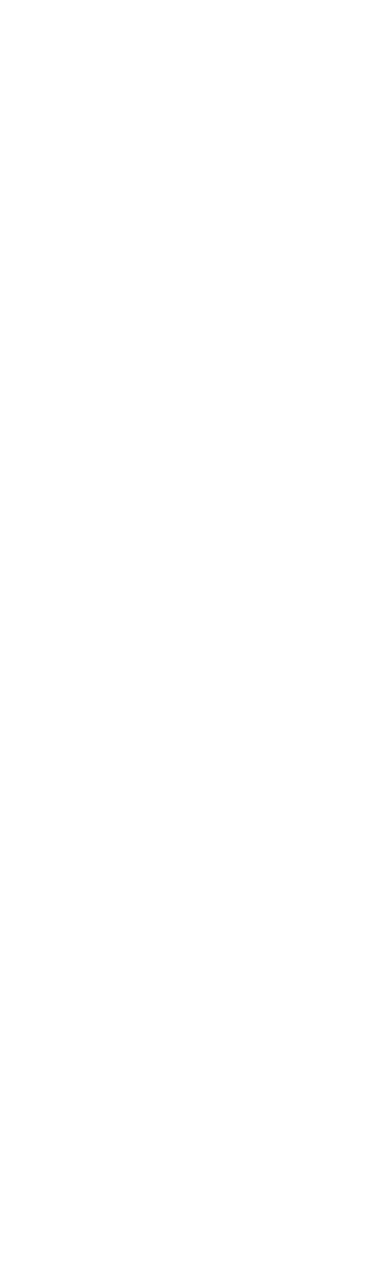
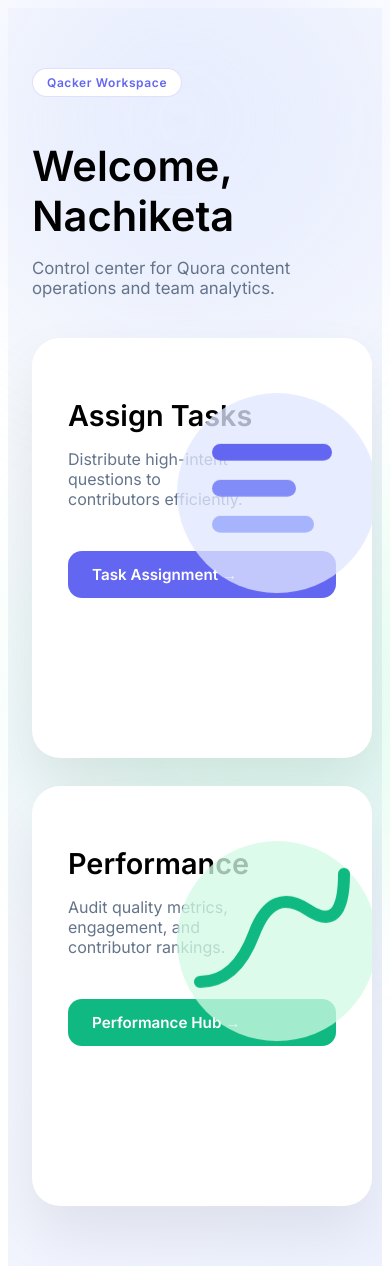
Before and after one commit to nkrlpu55/quora-tracker-dashboard, a React (Vite) app in the folder vite-project/: page /admin-dashboard in a window 390 px wide. Before the commit this address had no page. Before the commit the page ends 844 px from the top, so only its background shows below. Built offline with nearby package versions, Linux system fonts and the light colour scheme.

Commit message:
Admin dashboard UI is being updated and it got tested for responsiveness

```diff
--- a/vite-project/src/App.jsx
+++ b/vite-project/src/App.jsx
@@ -6,7 +6,7 @@
 import Leaderboard from "./pages/Leaderboard";
 import AdminPerformance from "./pages/AdminPerformance";
 import "./styles/theme.css";
-
+import AdminDashboard from "./pages/AdminDashboard";
 
 function App() {
   return (
@@ -17,6 +17,7 @@
       <Route path="/my-tasks" element={<MyTasks />} />
       <Route path="/leaderboard" element={<Leaderboard />} />
       <Route path="/admin-performance" element={<AdminPerformance />} />
+      <Route path="/admin-dashboard" element={<AdminDashboard />} />
     </Routes>
   );
 }
--- /dev/null
+++ b/vite-project/src/pages/AdminDashboard.jsx
@@ -0,0 +1,89 @@
+import { useEffect } from "react";
+import { useNavigate } from "react-router-dom";
+import "../styles/AdminDashboard.css";
+
+export default function AdminDashboard() {
+  const navigate = useNavigate();
+  const name = "Nachiketa";
+
+  useEffect(() => {
+    if (window.matchMedia("(min-width: 1024px)").matches) {
+      document.querySelectorAll(".admin-card").forEach(card => {
+        card.addEventListener("mousemove", (e) => {
+          const { left, top, width, height } = card.getBoundingClientRect();
+          const x = ((e.clientX - left) / width) * 100;
+          const y = ((e.clientY - top) / height) * 100;
+          card.style.background =
+            `radial-gradient(circle at ${x}% ${y}%, #ffffff 0%, #f9fafb 100%)`;
+        });
+
+        card.addEventListener("mouseleave", () => {
+          card.style.background = "white";
+        });
+      });
+    }
+  }, []);
+
+  return (
+    <div className="admin-body">
+      <div className="bg-decor">
+        <div className="shape shape-1"></div>
+        <div className="shape shape-2"></div>
+      </div>
+
+      <div className="admin-container">
+        <header className="admin-header">
+          <span className="badge">Qacker Workspace</span>
+          <h1>Welcome, {name}</h1>
+          <p className="subtext">
+            Control center for Quora content operations and team analytics.
+          </p>
+        </header>
+
+        <main className="dashboard-grid">
+          {/* Assign Tasks */}
+          <div className="admin-card card-assign">
+            <h2 className="card-title">Assign Tasks</h2>
+            <p className="card-desc">
+              Distribute high-intent questions to contributors efficiently.
+            </p>
+
+            <div className="card-visual">
+              <svg viewBox="0 0 200 200">
+                <circle cx="100" cy="100" r="80" fill="#e0e7ff" className="pulse"/>
+                <rect x="50" y="65" width="100" height="14" rx="7" fill="#6366f1" className="floating"/>
+                <rect x="50" y="95" width="70" height="14" rx="7" fill="#818cf8" className="floating"/>
+                <rect x="50" y="125" width="85" height="14" rx="7" fill="#a5b4fc" className="floating"/>
+              </svg>
+            </div>
+
+            <button className="btn btn-blue" onClick={() => navigate("/admin-tasks")}>
+              Task Assignment →
+            </button>
+          </div>
+
+          {/* Performance */}
+          <div className="admin-card card-perf">
+            <h2 className="card-title">Performance</h2>
+            <p className="card-desc">
+              Audit quality metrics, engagement, and contributor rankings.
+            </p>
+
+            <div className="card-visual">
+              <svg viewBox="0 0 200 200">
+                <circle cx="100" cy="100" r="80" fill="#d1fae5" className="pulse"/>
+                <path d="M40 140 Q 70 140 85 100 T 130 80 T 160 50"
+                  stroke="#10b981" strokeWidth="10" fill="none"
+                  strokeLinecap="round" className="floating"/>
+              </svg>
+            </div>
+
+            <button className="btn btn-mint" onClick={() => navigate("/admin-performance")}>
+              Performance Hub →
+            </button>
+          </div>
+        </main>
+      </div>
+    </div>
+  );
+}
--- a/vite-project/src/pages/Dashboard.jsx
+++ b/vite-project/src/pages/Dashboard.jsx
@@ -3,11 +3,15 @@
 import { doc, getDoc } from "firebase/firestore";
 import { useNavigate } from "react-router-dom";
 import { checkAndApplyMissedPenalties } from "../utils/missedTaskAutomation";
+import "../styles/AdminDashboard.css";
 
 export default function Dashboard() {
   const [userData, setUserData] = useState(null);
   const navigate = useNavigate();
 
+  // -----------------------------
+  // LOAD USER (UNCHANGED LOGIC)
+  // -----------------------------
   useEffect(() => {
     const loadUser = async () => {
       const userId = localStorage.getItem("trackerUserId");
@@ -29,158 +33,139 @@
     checkAndApplyMissedPenalties();
   }, [navigate]);
 
+  // -----------------------------
+  // MOUSE FOLLOW EFFECT (UI ONLY)
+  // -----------------------------
+  useEffect(() => {
+    if (window.matchMedia("(min-width: 1024px)").matches) {
+      document.querySelectorAll(".admin-card").forEach(card => {
+        card.addEventListener("mousemove", (e) => {
+          const { left, top, width, height } = card.getBoundingClientRect();
+          const x = ((e.clientX - left) / width) * 100;
+          const y = ((e.clientY - top) / height) * 100;
+          card.style.background =
+            `radial-gradient(circle at ${x}% ${y}%, #ffffff 0%, #f9fafb 100%)`;
+        });
+
+        card.addEventListener("mouseleave", () => {
+          card.style.background = "white";
+        });
+      });
+    }
+  }, []);
+
   if (!userData) return <p>Loading...</p>;
 
   return (
-    <div
-      style={{
-        padding: "24px",
-        background: "#f9fafb",
-        minHeight: "100vh"
-      }}
-    >
-      {/* HEADER */}
-      <div style={{ marginBottom: "24px" }}>
-        <h2 style={{ marginBottom: "4px" }}>
-          Welcome, {userData.name}
-        </h2>
-        <p style={{ color: "#6b7280", margin: 0 }}>
-          {userData.role === "admin"
-            ? "Manage tasks and monitor performance"
-            : "Track your assigned tasks and scores"}
-        </p>
+    <div className="admin-body">
+      {/* BACKGROUND DECOR */}
+      <div className="bg-decor">
+        <div className="shape shape-1"></div>
+        <div className="shape shape-2"></div>
       </div>
 
-      {/* DASHBOARD CARDS */}
-      {userData.role === "admin" ? (
-        <>
-          <h3 style={{ marginBottom: "12px" }}>Admin Dashboard</h3>
+      <div className="admin-container">
+        {/* HEADER */}
+        <header className="admin-header">
+          <span className="badge">Qacker Workspace</span>
+          <h1>Welcome, {userData.name}</h1>
+          <p className="subtext">
+            {userData.role === "admin"
+              ? "Control center for Quora content operations and team analytics."
+              : "Track your tasks, submissions, and leaderboard position."}
+          </p>
+        </header>
 
-          <div
-            style={{
-              display: "grid",
-              gridTemplateColumns: "repeat(auto-fit, minmax(240px, 1fr))",
-              gap: "16px"
-            }}
-          >
+        {/* DASHBOARD */}
+        {userData.role === "admin" ? (
+          <main className="dashboard-grid">
             {/* ASSIGN TASKS */}
-            <div
-              style={{
-                background: "#ffffff",
-                border: "1px solid #e5e7eb",
-                borderRadius: "14px",
-                padding: "18px",
-                boxShadow: "0 6px 16px rgba(0,0,0,0.05)"
-              }}
-            >
-              <h4 style={{ marginBottom: "8px" }}>Assign Tasks</h4>
-              <p style={{ color: "#6b7280", fontSize: "14px" }}>
-                Create and assign Quora questions to contributors.
+            <div className="admin-card card-assign">
+              <h2 className="card-title">Assign Tasks</h2>
+              <p className="card-desc">
+                Distribute high-intent Quora questions to contributors.
               </p>
+
+              <div className="card-visual">
+                <svg viewBox="0 0 200 200">
+                  <circle cx="100" cy="100" r="80" fill="#e0e7ff" className="pulse" />
+                  <rect x="50" y="65" width="100" height="14" rx="7" fill="#6366f1" className="floating" />
+                  <rect x="50" y="95" width="70" height="14" rx="7" fill="#818cf8" className="floating" />
+                  <rect x="50" y="125" width="85" height="14" rx="7" fill="#a5b4fc" className="floating" />
+                </svg>
+              </div>
+
               <button
+                className="btn btn-blue"
                 onClick={() => navigate("/admin-tasks")}
-                style={buttonStyle}
               >
-                Go to Task Assignment
+                Task Assignment →
               </button>
             </div>
 
             {/* PERFORMANCE */}
-            <div
-              style={{
-                background: "#ffffff",
-                border: "1px solid #e5e7eb",
-                borderRadius: "14px",
-                padding: "18px",
-                boxShadow: "0 6px 16px rgba(0,0,0,0.05)"
-              }}
-            >
-              <h4 style={{ marginBottom: "8px" }}>
-                Performance Dashboard
-              </h4>
-              <p style={{ color: "#6b7280", fontSize: "14px" }}>
-                View contributor performance, scores, and submissions.
+            <div className="admin-card card-perf">
+              <h2 className="card-title">Performance</h2>
+              <p className="card-desc">
+                Audit contributor scores, submissions, and rankings.
               </p>
+
+              <div className="card-visual">
+                <svg viewBox="0 0 200 200">
+                  <circle cx="100" cy="100" r="80" fill="#d1fae5" className="pulse" />
+                  <path
+                    d="M40 140 Q 70 140 85 100 T 130 80 T 160 50"
+                    stroke="#10b981"
+                    strokeWidth="10"
+                    fill="none"
+                    strokeLinecap="round"
+                    className="floating"
+                  />
+                </svg>
+              </div>
+
               <button
+                className="btn btn-mint"
                 onClick={() => navigate("/admin-performance")}
-                style={buttonStyle}
               >
-                View Performance
+                Performance Hub →
               </button>
             </div>
-          </div>
-        </>
-      ) : (
-        <>
-          <h3 style={{ marginBottom: "12px" }}>Contributor Dashboard</h3>
+          </main>
+        ) : (
+          <main className="dashboard-grid">
+            {/* MY TASKS */}
+            <div className="admin-card card-assign">
+              <h2 className="card-title">My Tasks</h2>
+              <p className="card-desc">
+                View assigned questions and submit answers.
+              </p>
 
-          <div
-            style={{
-              display: "grid",
-              gridTemplateColumns: "repeat(auto-fit, minmax(240px, 1fr))",
-              gap: "16px"
-            }}
-          >
-            {/* MY TASKS */}
-            <div
-              style={{
-                background: "#ffffff",
-                border: "1px solid #e5e7eb",
-                borderRadius: "14px",
-                padding: "18px",
-                boxShadow: "0 6px 16px rgba(0,0,0,0.05)"
-              }}
-            >
-              <h4 style={{ marginBottom: "8px" }}>My Tasks</h4>
-              <p style={{ color: "#6b7280", fontSize: "14px" }}>
-                View assigned Quora questions and submit answers.
-              </p>
               <button
+                className="btn btn-blue"
                 onClick={() => navigate("/my-tasks")}
-                style={buttonStyle}
               >
-                View My Tasks
+                View Tasks →
               </button>
             </div>
 
             {/* LEADERBOARD */}
-            <div
-              style={{
-                background: "#ffffff",
-                border: "1px solid #e5e7eb",
-                borderRadius: "14px",
-                padding: "18px",
-                boxShadow: "0 6px 16px rgba(0,0,0,0.05)"
-              }}
-            >
-              <h4 style={{ marginBottom: "8px" }}>Leaderboard</h4>
-              <p style={{ color: "#6b7280", fontSize: "14px" }}>
-                See how you rank among other contributors.
+            <div className="admin-card card-perf">
+              <h2 className="card-title">Leaderboard</h2>
+              <p className="card-desc">
+                See how you rank among the team.
               </p>
+
               <button
+                className="btn btn-mint"
                 onClick={() => navigate("/leaderboard")}
-                style={buttonStyle}
               >
-                View Leaderboard
+                View Leaderboard →
               </button>
             </div>
-          </div>
-        </>
-      )}
+          </main>
+        )}
+      </div>
     </div>
   );
 }
-
-/* -----------------------------
-   Shared Button Style
------------------------------ */
-const buttonStyle = {
-  marginTop: "10px",
-  background: "#2563eb",
-  color: "white",
-  border: "none",
-  padding: "8px 14px",
-  borderRadius: "8px",
-  fontWeight: "600",
-  cursor: "pointer"
-};
--- /dev/null
+++ b/vite-project/src/styles/AdminDashboard.css
@@ -0,0 +1,177 @@
+/* AdminDashboard.css */
+
+.admin-body {
+  min-height: 100vh;
+  background: linear-gradient(120deg, #f8fafc, #eef2ff);
+  overflow-x: hidden;
+  font-family: 'Inter', sans-serif;
+}
+
+.bg-decor {
+  position: fixed;
+  inset: 0;
+  z-index: 0;
+  pointer-events: none;
+}
+
+.shape {
+  position: absolute;
+  width: 420px;
+  height: 420px;
+  filter: blur(80px);
+  opacity: 0.6;
+  border-radius: 50%;
+  animation: drift 20s ease-in-out infinite alternate;
+}
+
+.shape-1 {
+  background: #e0e7ff;
+  top: -10%;
+  left: -10%;
+}
+
+.shape-2 {
+  background: #d1fae5;
+  bottom: -10%;
+  right: -10%;
+  animation-delay: -6s;
+}
+
+@keyframes drift {
+  from { transform: translate(0, 0); }
+  to { transform: translate(60px, -40px); }
+}
+
+.admin-container {
+  max-width: 1240px;
+  margin: auto;
+  padding: 60px 24px;
+  position: relative;
+  z-index: 1;
+}
+
+.admin-header {
+  margin-bottom: 40px;
+  animation: fadeUp 0.8s ease forwards;
+}
+
+.badge {
+  display: inline-block;
+  padding: 6px 14px;
+  background: white;
+  border-radius: 999px;
+  font-size: 0.75rem;
+  font-weight: 700;
+  letter-spacing: 0.05em;
+  color: #6366f1;
+  margin-bottom: 16px;
+  border: 1px solid rgba(99,102,241,.2);
+}
+
+.admin-header h1 {
+  font-size: 2.6rem;
+  font-weight: 800;
+  margin-bottom: 8px;
+}
+
+.subtext {
+  color: #64748b;
+  font-size: 1.05rem;
+  max-width: 600px;
+}
+
+.dashboard-grid {
+  display: grid;
+  grid-template-columns: repeat(auto-fit, minmax(340px, 1fr));
+  gap: 28px;
+}
+
+.admin-card {
+  background: white;
+  border-radius: 28px;
+  padding: 36px;
+  position: relative;
+  min-height: 420px;
+  box-shadow: 0 30px 60px rgba(0,0,0,0.08);
+  transition: all 0.4s ease;
+  overflow: hidden;
+}
+
+.admin-card:hover {
+  transform: translateY(-12px);
+}
+
+.card-title {
+  font-size: 1.8rem;
+  font-weight: 700;
+  margin-bottom: 12px;
+}
+
+.card-desc {
+  color: #64748b;
+  font-size: 1rem;
+  margin-bottom: 32px;
+  max-width: 70%;
+}
+
+.card-visual {
+  position: absolute;
+  right: -20px;
+  top: 30px;
+  width: 240px;
+  height: 240px;
+  pointer-events: none;
+}
+
+.floating {
+  animation: float 5s ease-in-out infinite;
+}
+
+.pulse {
+  animation: pulse 4s ease-in-out infinite;
+}
+
+@keyframes float {
+  0%,100% { transform: translateY(0); }
+  50% { transform: translateY(-15px); }
+}
+
+@keyframes pulse {
+  0%,100% { opacity: .4; transform: scale(.95); }
+  50% { opacity: .8; transform: scale(1.05); }
+}
+
+.btn {
+  padding: 14px 24px;
+  border-radius: 14px;
+  font-weight: 600;
+  border: none;
+  cursor: pointer;
+  font-size: .95rem;
+  display: inline-flex;
+  align-items: center;
+  gap: 10px;
+}
+
+.btn-blue {
+  background: #6366f1;
+  color: white;
+}
+
+.btn-blue:hover {
+  background: #4f46e5;
+}
+
+.btn-mint {
+  background: #10b981;
+  color: white;
+}
+
+.btn-mint:hover {
+  background: #059669;
+}
+
+@keyframes fadeUp {
+  from { opacity: 0; transform: translateY(20px); }
+  to { opacity: 1; transform: translateY(0); }
+}
```
Also changed, not shown: vite-project/src/pages/MyTasks.jsx (+1 -7 lines).
